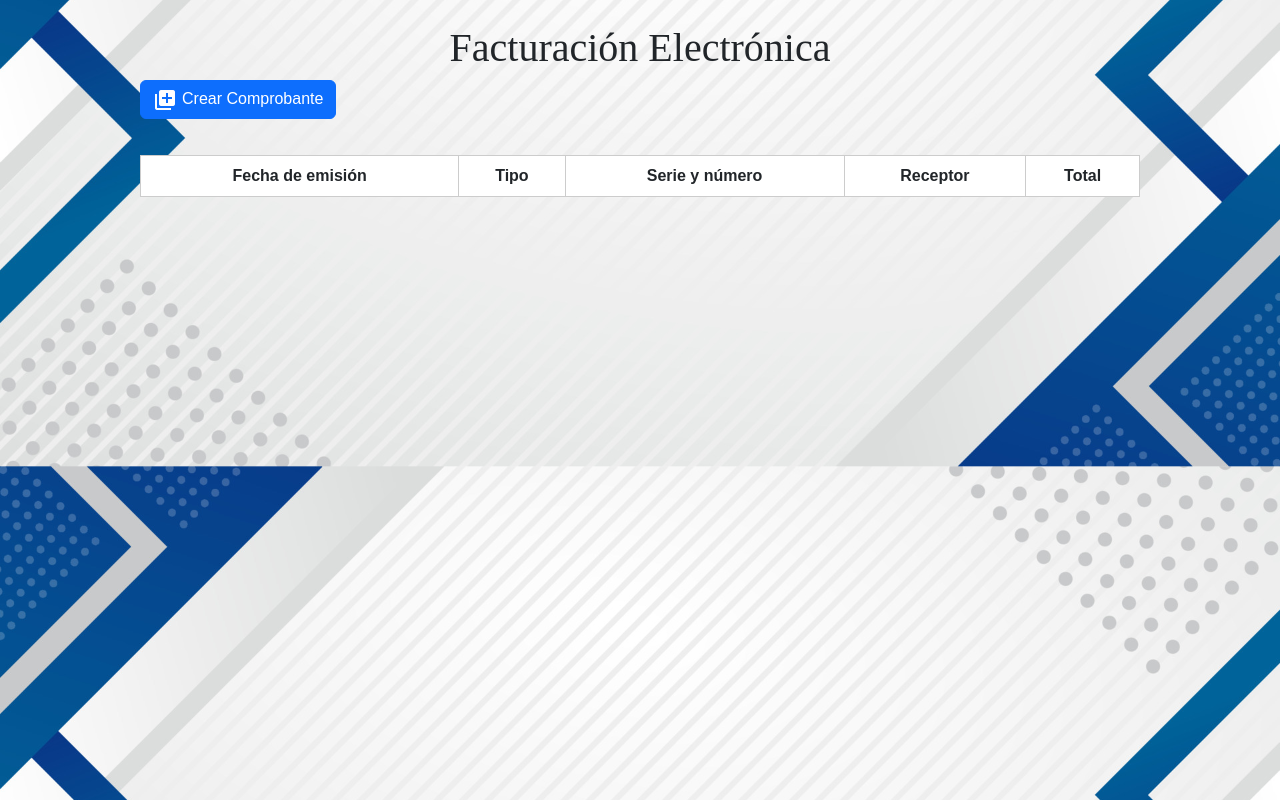
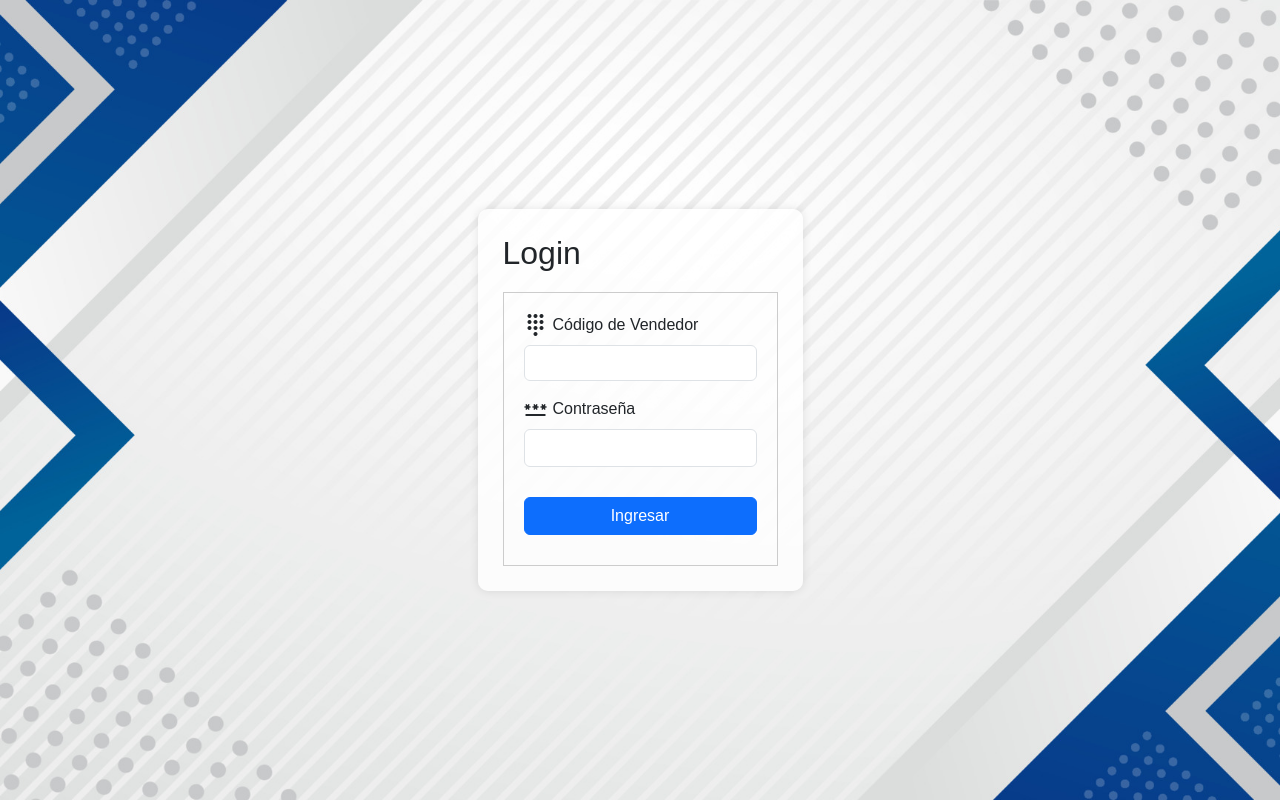
Before and after one commit to JuniorPalomino/Testing-Facturacion, a Flask app: page / in a window 1280 px wide. Run offline with Flask 3, Linux system fonts and the light colour scheme; data that the repository does not hold is empty.

Commit message:
UltimaSubidaCorrecionTesteo

```diff
--- a/Sistema de Facturación Python/app.py
+++ b/Sistema de Facturación Python/app.py
@@ -1,4 +1,4 @@
-from flask import Flask, render_template, request, redirect, url_for, send_file
+from flask import Flask, flash, render_template, request, redirect, url_for, send_file
 from mysql.connector import connect, Error
 from mysql.connector.cursor import MySQLCursorDict
 import mysql.connector
@@ -17,6 +17,8 @@ MYSQL_PORT = 47723
 MYSQL_USER = "root"
 MYSQL_PASSWORD = "tuDTbAoAjOIBSzzcOKScThPiHeUkKvaB"
 MYSQL_DATABASE = "railway"
+codigo_vendedor_global = None
+
 def get_db_connection():
     try:
         connection = mysql.connector.connect(
@@ -31,7 +33,30 @@ def get_db_connection():
         print("Error al conectarse a MySQL:", e)
         return None
 
-@app.route('/')
+@app.route('/login', methods=['POST'])
+def login():
+    username = request.form['username']
+    password = request.form['password']
+    connection = get_db_connection()
+    cursor = connection.cursor(dictionary=True)
+    cursor.execute('SELECT * FROM USUARIO WHERE NOMBRE_USUARIO = %s AND CONTRASENA = %s', (username, password))
+    user = cursor.fetchone()
+    cursor.close()
+    connection.close()
+
+    if user:
+        global codigo_vendedor_global  # Acceder a la variable global
+        codigo_vendedor_global = user['COD_VENDEDOR']
+        return redirect(url_for('index'))
+    else:
+        flash('Código de Vendedor o contraseña incorrectos', 'error')
+        return redirect(url_for('login'))
+
+@app.route('/', methods=['GET'])
+def home():
+    return render_template('login.html')  # Asegúrate de que 'login.html' exista
+
+@app.route('/index', methods=['GET'])
 def index():
     connection = get_db_connection()
     if connection is not None:
@@ -47,11 +72,11 @@ def index():
         facturas = cursor.fetchall()
         cursor.close()
         connection.close()
-        return render_template('index.html', data=facturas)
+        return render_template('principal.html', data=facturas)
     else:
         return "Error al conectar con la base de datos"
+def manejar_get_nuevo_comprobante(connection):
 
-def manejar_get_nuevo_comprobante(connection):
     if connection is not None:
         cursor = connection.cursor(dictionary=True)
         cursor.execute("SELECT MAX(NUMERO_FACTURA) as ultimo_numero FROM CABECERA_FACTURA")
@@ -74,6 +99,106 @@ def manejar_get_nuevo_comprobante(connection):
 #este no funca ##
 @app.route('/nuevo_comprobante', methods=['GET', 'POST'])
 def nuevo_comprobante():
+    # Obtener el código de vendedor del parámetro de la URL
+    global codigo_vendedor_global
+
+    connection = get_db_connection()
+    if connection is None:
+        return "Error de conexión a la base de datos", 500
+
+    if request.method == 'POST':
+        cursor = None
+        try:
+            cursor = connection.cursor()
+            ruc_cliente = request.form.get('cliente')
+            fecha_emision = request.form.get('fecha_emision')
+            total_afecto = request.form.get('totalAfecto')
+            total_igv = request.form.get('totalIGV')
+            total_general = request.form.get('totalGeneral')
+
+            cursor.execute(
+                "INSERT INTO CABECERA_FACTURA (FECHA_FACTURA, RUC_CLIENTE, CODIGO_VENDEDOR) VALUES (%s, %s, %s)",
+                (fecha_emision, ruc_cliente, codigo_vendedor_global)  # Usar el código de vendedor obtenido del parámetro de la URL
+            )
+            factura_id = cursor.lastrowid
+
+            # Obtener los datos de los items del formulario
+            datos_items = request.form.get('datos_items')
+            if datos_items:
+                datos_items = json.loads(datos_items)
+                for item_data in datos_items:
+                    cantidad = item_data.get('cantidad')
+                    codigo_item = item_data.get('codigo_item')
+                    precio_unitario = item_data.get('precio_unitario')
+
+                    cursor.execute(
+                        "INSERT INTO CUERPO_FACTURA (NUMERO_FACTURA, CODIGO_ITEM, CANTIDAD, PRECIO_VENTA) VALUES (%s, %s, %s, %s)",
+                        (factura_id, codigo_item, cantidad, precio_unitario)
+                    )
+
+            cursor.execute(
+                "UPDATE CABECERA_FACTURA SET SUBTOTAL = %s, IGV = %s, TOTAL = %s WHERE NUMERO_FACTURA = %s",
+                (total_afecto, total_igv, total_general, factura_id)
+            )
+
+            connection.commit()
+            return redirect(url_for('index'))
+        except Exception as e:
+            if connection:
+                connection.rollback()
+            print("Error al procesar el formulario:", e)
+            return render_template('nuevo_comprobante.html', mensaje_error="Error al procesar el formulario: " + str(e))
+        finally:
+            if cursor:
+                cursor.close()
+            if connection:
+                connection.close()
+    else:
+        return manejar_get_nuevo_comprobante(connection)
+# @app.route('/')
+# def index():
+#     connection = get_db_connection()
+#     if connection is not None:
+#         cursor = connection.cursor(dictionary=True)
+#         query = """
+#         SELECT FECHA_FACTURA as fecha_emision, 'Factura' as tipo, NUMERO_FACTURA as serie_numero,
+#                C.NOMBRE as receptor, TOTAL
+#         FROM CABECERA_FACTURA CF
+#         JOIN CLIENTE C ON CF.RUC_CLIENTE = C.RUC_CLIENTE
+#         ORDER BY FECHA_FACTURA DESC;
+#         """
+#         cursor.execute(query)
+#         facturas = cursor.fetchall()
+#         cursor.close()
+#         connection.close()
+#         return render_template('index.html', data=facturas)
+#     else:
+#         return "Error al conectar con la base de datos"
+
+# def manejar_get_nuevo_comprobante(connection):
+#     if connection is not None:
+#         cursor = connection.cursor(dictionary=True)
+#         cursor.execute("SELECT MAX(NUMERO_FACTURA) as ultimo_numero FROM CABECERA_FACTURA")
+#         resultado = cursor.fetchone()
+#         ultimo_numero = resultado['ultimo_numero'] if resultado['ultimo_numero'] is not None else 0
+#         siguiente_numero = ultimo_numero + 1
+
+#         cursor.execute("SELECT RUC_CLIENTE as id, NOMBRE FROM CLIENTE")
+#         clientes = cursor.fetchall()
+#         cursor.execute("SELECT CODIGO_ITEM as id, DESC_ITEM as descripcion FROM ARTICULOS")
+#         productos = cursor.fetchall()
+
+#         cursor.close()
+#         connection.close()
+
+#         return render_template('nuevo_comprobante.html', clientes=clientes, productos=productos, siguiente_numero=siguiente_numero)
+#     else:
+#         return "Error al conectar con la base de datos", 500
+
+#este no funca ##
+""" @app.route('/nuevo_comprobante', methods=['GET', 'POST'])
+def nuevo_comprobante():
+    global codigo_vendedor_global
     connection = get_db_connection()
     if connection is None:
         return "Error de conexión a la base de datos", 500
@@ -126,7 +251,7 @@ def nuevo_comprobante():
             if connection:
                 connection.close()
     else:
-        return manejar_get_nuevo_comprobante(connection)
+        return manejar_get_nuevo_comprobante(connection) """
 
 @app.route('/guardar_items', methods=['POST'])
 def guardar_items():
@@ -316,5 +441,29 @@ def factura_pdf(num_factura):
     else:
         return "Error al conectar con la base de datos", 500
 
+@app.route('/nuevo_cliente', methods=['GET', 'POST'])
+def nuevo_cliente():
+    if request.method == 'POST':
+        nombre = request.form['nombre']
+        apellidos = request.form['apellidos']
+        ruc = request.form['ruc']
+        nombre_completo = f"{nombre} {apellidos}"
+
+        connection = get_db_connection()
+        if connection is not None:
+            try:
+                cursor = connection.cursor(dictionary=True)
+                cursor.execute("INSERT INTO CLIENTE (NOMBRE, RUC_CLIENTE) VALUES (%s, %s)", (nombre_completo, ruc))
+                connection.commit()
+                cursor.close()
+                connection.close()
+                return redirect(url_for('index'))  # Redirecciona a la página principal
+            except Exception as e:
+                print("Error al insertar cliente en la base de datos:", e)
+                return "Error al insertar cliente en la base de datos", 500
+        else:
+            return "Error de conexión a la base de datos", 500
+    return render_template('nuevo_cliente.html')
+
 if __name__ == '__main__':
     app.run(debug=True)
--- a/Sistema de Facturación Python/static/style.css
+++ b/Sistema de Facturación Python/static/style.css
@@ -74,9 +74,11 @@ button:hover {
     display: flex;
     align-items: center;
 }
+
 .form-label i {
     margin-right: 5px;
 }
+
 .btn .material-icons {
     vertical-align: middle;
     margin-right: 5px;
--- /dev/null
+++ b/Sistema de Facturación Python/templates/login.html
@@ -0,0 +1,52 @@
+<!DOCTYPE html>
+<html lang="es">
+<head>
+    <meta charset="UTF-8">
+    <title>Login</title>
+    <link href="https://fonts.googleapis.com/icon?family=Material+Icons" rel="stylesheet">
+    <link rel="stylesheet" href="https://cdn.jsdelivr.net/npm/bootstrap@5.3.0/dist/css/bootstrap.min.css">
+    <link rel="stylesheet" href="/static/style.css">
+
+    <style>
+        body {
+            font-family: Arial, sans-serif;
+            background: url('/static/Fondo.jpg') no-repeat center center fixed;
+            background-size: cover;
+            display: flex;
+            justify-content: center;
+            align-items: center;
+            height: 100vh;
+        }
+
+        .login-container {
+            background-color: rgba(255, 255, 255, 0.8);
+            padding: 25px;
+            border-radius: 10px;
+            box-shadow: 0 0 10px rgba(0,0,0,0.1);
+        }
+
+        .form-control {
+            margin-bottom: 20px;
+        }
+
+    </style>
+</head>
+<body>
+<div class="login-container">
+    <h2>Login</h2>
+    <form action="/login" method="post">
+        <div class="mb-3">
+            <label for="username" class="form-label">
+                <i class="material-icons">dialpad</i>Código de Vendedor</label>
+            <input type="text" class="form-control" id="username" name="username" required>
+        </div>
+        <div class="mb-3">
+            <label for="password" class="form-label">
+                <i class="material-icons">password</i>Contraseña</label>
+            <input type="password" class="form-control" id="password" name="password" required>
+        </div>
+        <button type="submit" class="btn btn-primary">Ingresar</button>
+    </form>
+</div>
+</body>
+</html>
--- a/Sistema de Facturación Python/templates/index.html
+++ b/Sistema de Facturación Python/templates/principal.html
@@ -11,8 +11,14 @@
     <body>
     <div class="container mt-4">
         <h1>Facturación Electrónica</h1>
-        <a href="nuevo_comprobante" class="btn btn-primary mb-3">
-            <i class="material-icons">library_add</i>Crear Comprobante</a>
+
+        <div class="mb-3">
+            <a href="nuevo_comprobante" class="btn btn-primary mb-3">
+                <i class="material-icons">library_add</i>Crear Comprobante</a>
+            <a href="nuevo_cliente" class="btn btn-primary mb-3">
+                <i class="material-icons">person_add</i>Crear Cliente</a>
+        </div>
+
         <table class="table">
             <thead>
                 <tr>
```
Also changed, not shown: Sistema de Facturación Python/templates/nuevo_cliente.html (+46 -5 lines), Sistema de Facturación Python/templates/nuevo_comprobante.html (+87 -2 lines).
